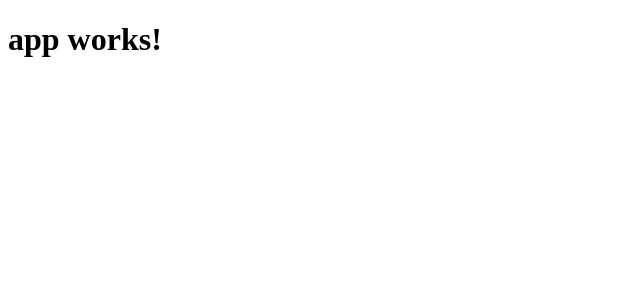
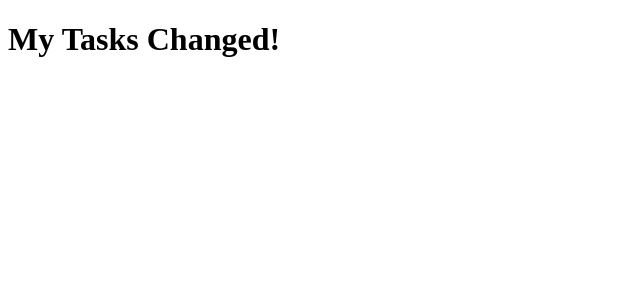
Before and after one commit to kmarecki/mytasks, an Angular app: page / in a window 1280 px wide. Shown: the top 300 px of the page, without its empty margins (0-640 px from the left). Built offline with nearby package versions, Linux system fonts and the light colour scheme.

Commit message:
Deploy before run in Visual Code

```diff
--- a/package.json
+++ b/package.json
@@ -5,7 +5,8 @@
   "scripts": {
     "ng": "ng",
     "start": "ng serve",
-    "build": "ng build",
+    "build": "dotnet build & tsc",
+    "build-client": "ng build -pr false",
     "test": "ng test",
     "lint": "ng lint",
     "e2e": "ng e2e"
@@ -29,15 +30,16 @@
     "@angular/compiler-cli": "^4.0.0",
     "@types/jasmine": "2.5.38",
     "@types/node": "~6.0.60",
+    "aspnet-webpack": "^1.0.29",
     "codelyzer": "~2.0.0",
     "jasmine-core": "~2.5.2",
     "jasmine-spec-reporter": "~3.2.0",
     "karma": "~1.4.1",
     "karma-chrome-launcher": "~2.1.1",
     "karma-cli": "~1.0.1",
+    "karma-coverage-istanbul-reporter": "^0.2.0",
     "karma-jasmine": "~1.1.0",
     "karma-jasmine-html-reporter": "^0.2.2",
-    "karma-coverage-istanbul-reporter": "^0.2.0",
     "protractor": "~5.1.0",
     "ts-node": "~2.0.0",
     "tslint": "~4.5.0",
--- a/src/app/app.component.ts
+++ b/src/app/app.component.ts
@@ -6,5 +6,5 @@ import { Component } from '@angular/core';
   styleUrls: ['./app.component.css']
 })
 export class AppComponent {
-  title = 'app works!';
+  title = 'My Tasks Changed!';
 }
```
Also changed, not shown: 2 other files (tests, documents, lock files or other folders).
